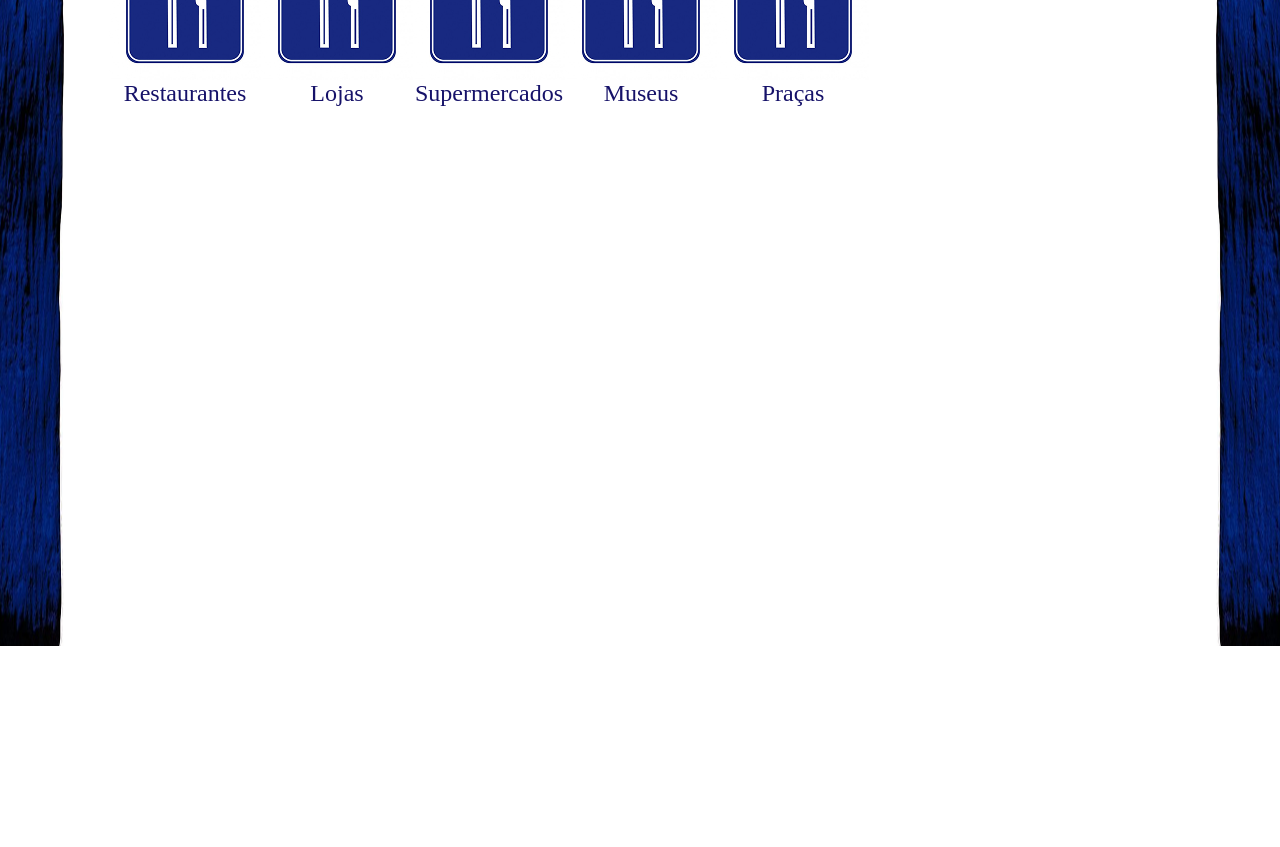
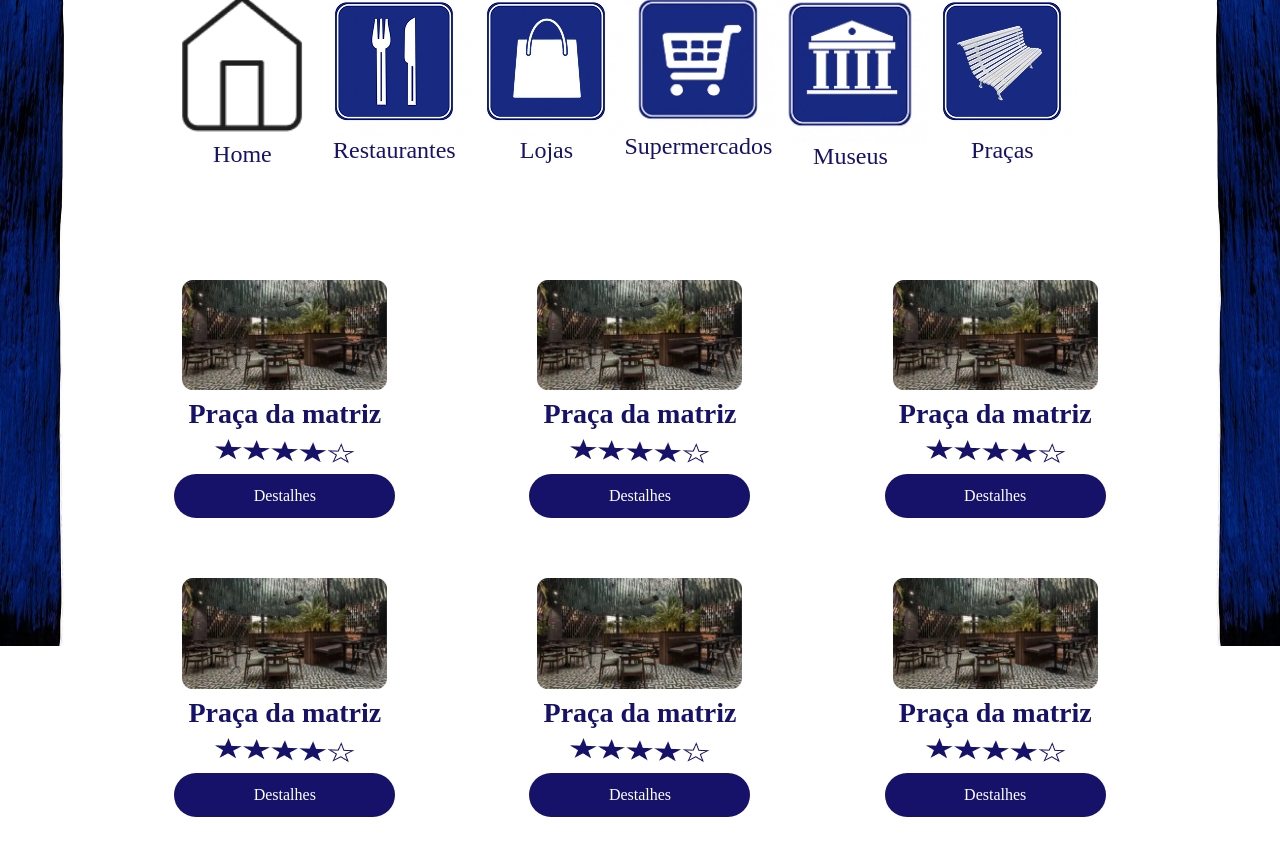
Before and after one commit to mpmariapaula/MossoroAcessivel, a plain HTML site: page locais.html in a window 1280 px wide. Shown: the part 154-1001 px from the top of the page. Before the commit the page ends 800 px from the top, so only its background shows below. Drawn offline with Linux system fonts and the light colour scheme.

Commit message:
Atualizações da página locais

```diff
--- a/locais-style.css
+++ b/locais-style.css
@@ -11,7 +11,7 @@
 
 .corpo{
     width: 90%;
-    padding: 45px;
+    padding: 8%;
 }
 
 .detalhe-lateral{
@@ -26,6 +26,7 @@
 .menu-paginas{
     display: flex;
     flex-direction: row;
+    padding-bottom: 30px;
 }
 
 .menu-locais{
@@ -40,3 +41,44 @@
 .img-menu-locais{
     width: 152px;
 }
+
+.todos-restaurantes{
+    padding-top: 50px;
+}
+
+.restaurantes-linha{
+    display: flex;
+    flex-direction: row;
+    padding-top: 30px;
+    padding-bottom: 30px;
+    justify-content: space-between;
+}
+
+.restaurante{
+    width: 25%;
+    display: flex;
+    flex-direction: column;
+    justify-content: center;
+    align-items: center;
+    gap: 8px;
+}
+
+.titulo-detalhes-local{
+    color: #161269;
+    font-size: 28px;
+}
+
+.img-locais-detalhes{
+    width: 205px;
+}
+
+.botao-detalhes{
+    border-radius: 22px;
+    background-color: #161269;
+    color: #fff;
+    width: 221px;
+    height: 44px;
+    display: flex;
+    align-items: center;
+    justify-content: center;
+}
--- a/locais.html
+++ b/locais.html
@@ -10,26 +10,79 @@
             <div class="corpo">
                 <h1 class="titulo">Locais</h1>
                 <div class="menu-paginas">
-                    <a href="restaurantes.html" class="menu-locais">
+                    <a href="index.html" class="menu-locais">
+                        <img src="assets/Home.png" class="img-menu-locais" alt="">
+                        Home
+                    </a>
+                    <a href="#Restaurantes" class="menu-locais">
                         <img src="assets/restaurantes.png" class="img-menu-locais" alt="">
                         Restaurantes
                     </a>
                     <a href="lojas.html" class="menu-locais">
-                        <img src="assets/restaurantes.png" class="img-menu-locais" alt="">
+                        <img src="assets/lojas.png" class="img-menu-locais" alt="">
                         Lojas
                     </a>
                     <a href="supermercados.html" class="menu-locais">
-                        <img src="assets/restaurantes.png" class="img-menu-locais" alt="">
+                        <img src="assets/supermercado.png" class="img-menu-locais" alt="">
                         Supermercados
                     </a>
                     <a href="museus.html" class="menu-locais">
-                        <img src="assets/restaurantes.png" class="img-menu-locais" alt="">
+                        <img src="assets/museu.png" class="img-menu-locais" alt="">
                         Museus
                     </a>
                     <a href="pracas.html" class="menu-locais">
-                        <img src="assets/restaurantes.png" class="img-menu-locais" alt="">
+                        <img src="assets/praca.png" class="img-menu-locais" alt="">
                         Praças
                     </a>
+                </div>
+                <div class="todos-restaurantes" id="Restaurantes">
+                    <div class="restaurantes-linha">
+                        <div class="restaurante">
+                            <img src="assets/restaurante.png" class="img-locais-detalhes">
+                            <h4 class="titulo-detalhes-local">Praça da matriz</h4>
+                            <img src="assets/avaliacao-4.png" alt="">
+                            <a href="restaurante.html" class="botao-detalhes">Destalhes</a>
+                        </div>
+
+                        <div class="restaurante">
+                            <img src="assets/restaurante.png" class="img-locais-detalhes">
+                            <h4 class="titulo-detalhes-local">Praça da matriz</h4>
+                            <img src="assets/avaliacao-4.png" alt="">
+                            <a href="restaurante.html" class="botao-detalhes">Destalhes</a>
+                        </div>
+
+                        <div class="restaurante">
+                            <img src="assets/restaurante.png" class="img-locais-detalhes">
+                            <h4 class="titulo-detalhes-local">Praça da matriz</h4>
+                            <img src="assets/avaliacao-4.png" alt="">
+                            <a href="restaurante.html" class="botao-detalhes">Destalhes</a>
+                        </div>
+
+                    </div>
+
+                    <div class="restaurantes-linha">
+                        <div class="restaurante">
+                            <img src="assets/restaurante.png" class="img-locais-detalhes">
+                            <h4 class="titulo-detalhes-local">Praça da matriz</h4>
+                            <img src="assets/avaliacao-4.png" alt="">
+                            <a href="restaurante.html" class="botao-detalhes">Destalhes</a>
+                        </div>
+
+                        <div class="restaurante">
+                            <img src="assets/restaurante.png" class="img-locais-detalhes">
+                            <h4 class="titulo-detalhes-local">Praça da matriz</h4>
+                            <img src="assets/avaliacao-4.png" alt="">
+                            <a href="restaurante.html" class="botao-detalhes">Destalhes</a>
+                        </div>
+
+                        <div class="restaurante">
+                            <img src="assets/restaurante.png" class="img-locais-detalhes">
+                            <h4 class="titulo-detalhes-local">Praça da matriz</h4>
+                            <img src="assets/avaliacao-4.png" alt="">
+                            <a href="restaurante.html" class="botao-detalhes">Destalhes</a>
+                        </div>
+
+                    </div>
                 </div>
             </div>
             <img src="assets/detalhe.png" class="detalhe-lateral" alt="">
```
Also changed, not shown: index.html (+1 -0 lines), restaurantes.html (deleted, +0 -1 lines), assets/avaliacao-4.png (added), assets/lojas.png (added), assets/museu.png (added), assets/praca.png (added), assets/restaurante.png (added), assets/supermercado.png (added).
